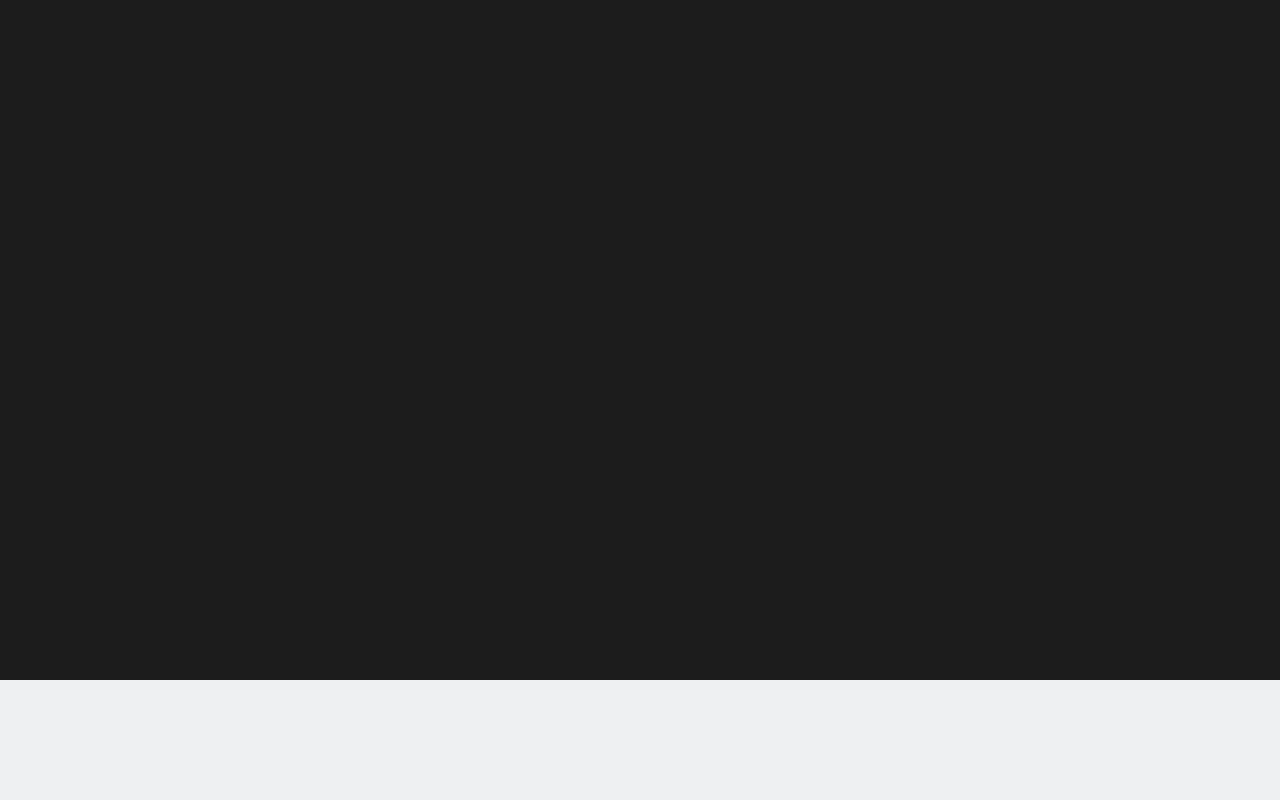
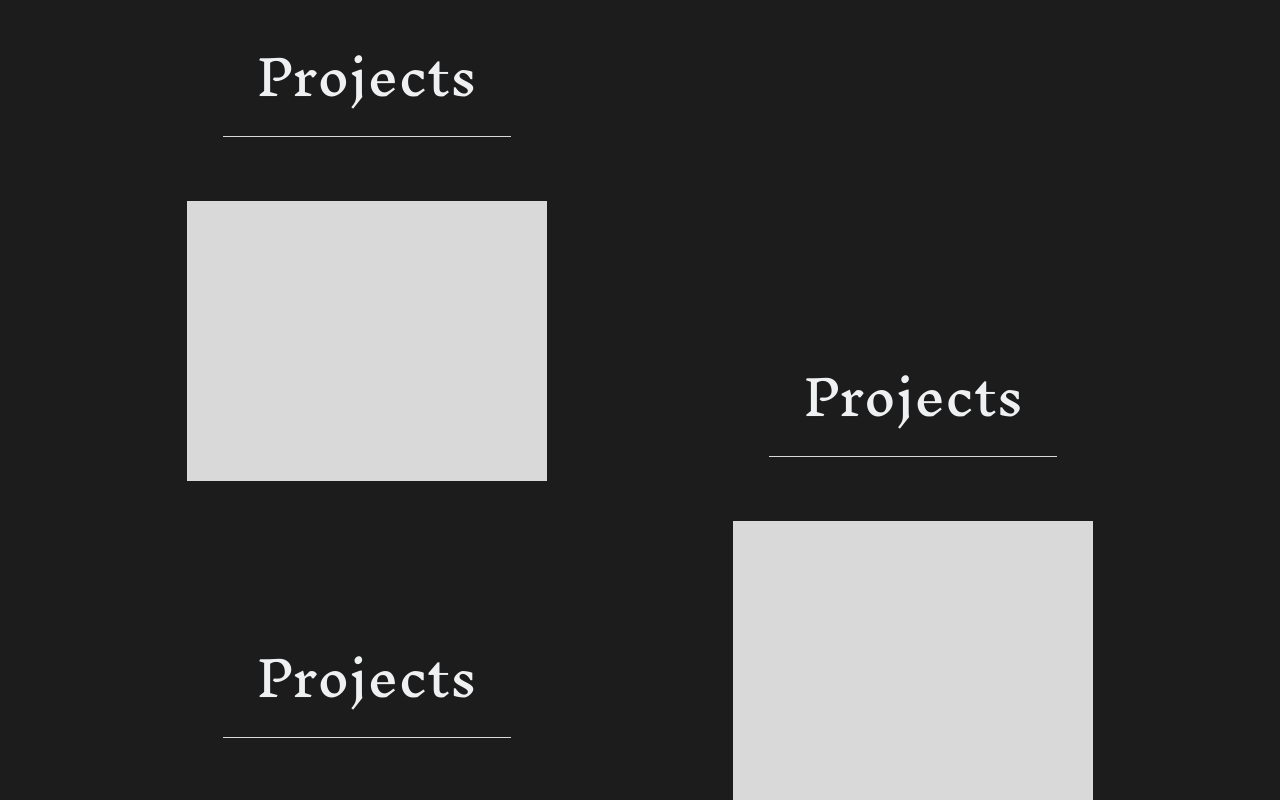
Before and after one commit to ErikSkole/Homepage, a Next.js app: page / in a window 1280 px wide. Shown: the part 1080-1880 px from the top of the page. Before the commit the page ends 1760 px from the top, so only its background shows below. Built offline with nearby package versions, Linux system fonts and the light colour scheme.

Commit message:
Add TempLowerPage component and update global CSS

```diff
--- /dev/null
+++ b/app/components/tempComponents/tempLowerPage.tsx
@@ -0,0 +1,11 @@
+export default function TempLowerPage() {
+    return (
+        <>
+        <div className="tempContent flex flex-col justify-center items-center mb-40">
+          <h1 className="tempHeader flex mb-6">Projects</h1>
+          <div className="lineObject mb-16"></div>
+          <div className="tempImg flex"></div>
+        </div>
+        </>
+    )
+}
--- a/app/globals.css
+++ b/app/globals.css
@@ -12,6 +12,7 @@
 :root {
   --background-main: #EEF0F2;
   --background-secondary: #1C1C1C;
+  --temp-picture: #D9D9D9;
 }
 
 body {
@@ -28,11 +29,15 @@ h1, h2, h3, p {
 /* Main page styling */
 
 .mainHeader {
-  font-size: 5rem;
+  font-size: 7.5rem;
 }
 
 .mainHeaderContainer {
   height: 60vh;
+}
+
+.mainUnder {
+  font-size: 2rem;
 }
 
 /* lowerPage refers to the black screen you scroll down to with all links and content */
@@ -41,7 +46,8 @@ h1, h2, h3, p {
   background-color: var(--background-secondary);
   position: relative;
   width: 100%;
-  height: 60rem;
+  height: auto;
+  padding-bottom: 10rem;
 }
 
 .lowerPage::before {
@@ -67,6 +73,26 @@ h1, h2, h3, p {
   background-size: contain;
 }
 
+.tempContent {
+  color: var(--background-main);
+}
+
+.tempHeader {
+  font-size: 3rem;
+}
+
+.tempImg {
+  height: 17.5rem;
+  width: 22.5rem;
+  background-color: var(--temp-picture);
+}
+
+.lineObject {
+  background-color: var(--temp-picture);
+  width: 18rem;
+  height: 1px;
+}
+
 
 
 /* Projects page styling */
--- a/app/page.tsx
+++ b/app/page.tsx
@@ -1,3 +1,5 @@
+import TempLowerPage from "./components/tempComponents/tempLowerPage";
+
 export default function Home() {
   return (
     <main className='mainContent flex flex-col'>
@@ -5,8 +7,15 @@ export default function Home() {
         <h1 className='mainHeader flex'>Welcome</h1>
         <p className='mainUnder flex'>This is my website</p>
       </div>
-      <div className="lowerPage flex items-center justify-center">
+      <div className="lowerPage flex items-start justify-evenly pt-80">
         <div className="arrowLower">
+        </div>
+        <div className="rightCol flex flex-col">
+          <TempLowerPage />
+          <TempLowerPage />
+        </div>
+        <div className="leftCol flex flex-col mt-80">
+          <TempLowerPage />
         </div>
       </div>
     </main>
```
